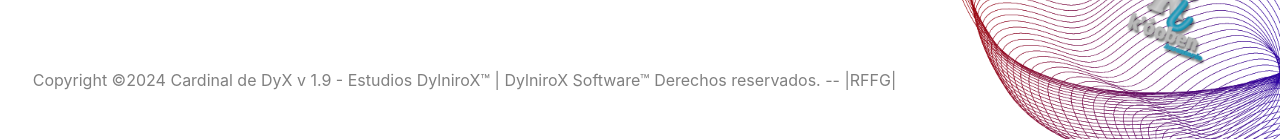
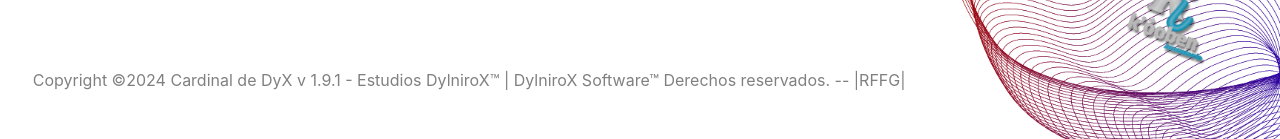
Before and after one commit to Fenix1208/Estudios-DylniroX, a React (Create React App) app: page / in a window 1280 px wide. Shown: the part 661-800 px from the top of the page. Built offline with nearby package versions, Linux system fonts and the light colour scheme.

Commit message:
version 1.9.1

```diff
--- a/src/Components/Footer/Footer.component.jsx
+++ b/src/Components/Footer/Footer.component.jsx
@@ -3,7 +3,7 @@ import './Footer.css';
 const Footer =()=>{
     return(
         <div className="contenedor-footer">
-            <p>Copyright ©2024 Cardinal de DyX v 1.9 -  Estudios DylniroX™ | DylniroX Software™ Derechos reservados. -- |RFFG|</p>
+            <p>Copyright ©2024 Cardinal de DyX v 1.9.1 -  Estudios DylniroX™ | DylniroX Software™ Derechos reservados. -- |RFFG|</p>
         </div>
     )
 };
```
